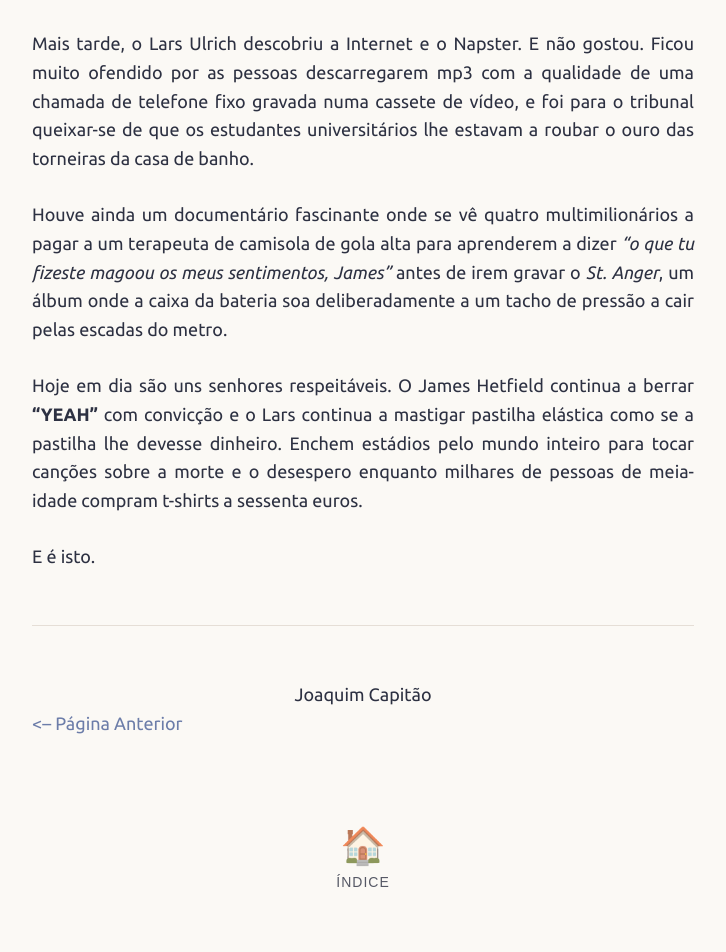
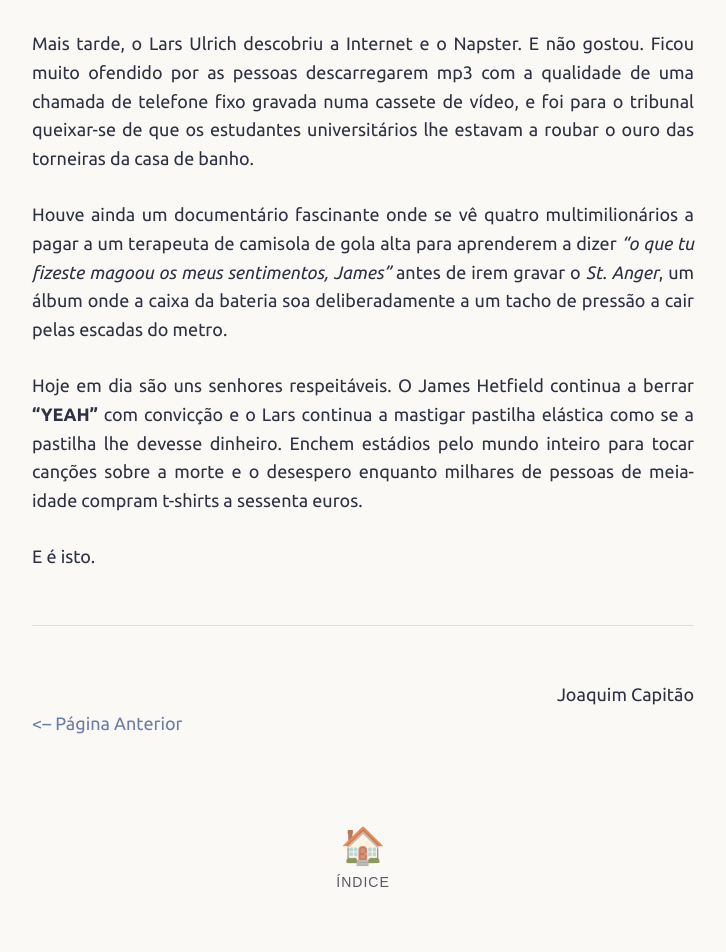
Before and after one commit to joaquim-capitao/musica, a Jekyll site: the page built from artistas/metallica.md, in a window 1280 px wide. Shown: the part 2248-3200 px from the top of the page, without its empty margins (277-1003 px from the left). Built offline with Jekyll 4.4.1, drawn with Linux system fonts in a browser that asks for light colours; our own code applies the rules of GitHub Pages for plain Markdown files; grey boxes are pictures that could not be loaded.

Commit message:
Update metallica.md

```diff
--- a/artistas/metallica.md
+++ b/artistas/metallica.md
@@ -33,6 +33,6 @@ E é isto.
 
 ---
 
-<div align="Center">Joaquim Capitão</div>
+<div align="Right">Joaquim Capitão</div>
 
 [<-- Página Anterior](https://joaquim-capitao.github.io/musica/artistas)
```
